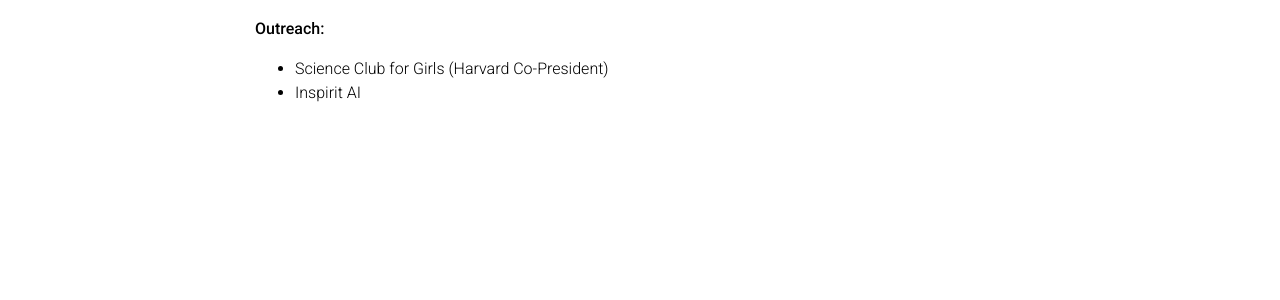
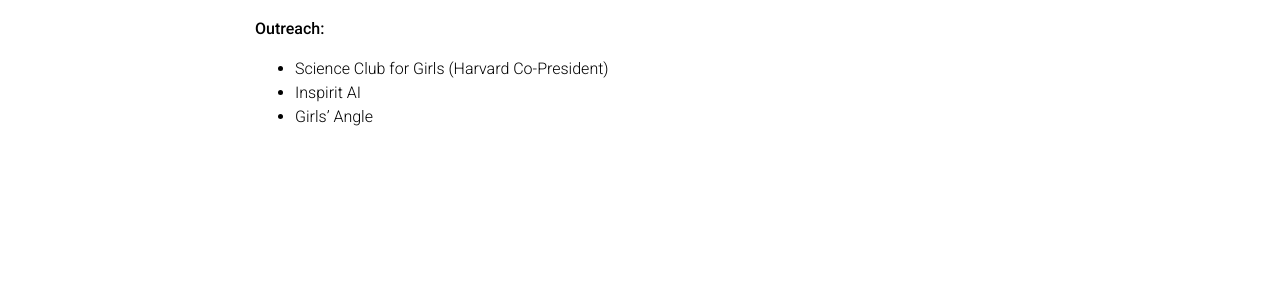
Before and after one commit to kayliehausknecht/kayliehausknecht.github.io, a Jekyll site: the page built from _pages/teaching.md, in a window 1280 px wide. Shown: the part 391-691 px from the top of the page. Built offline with Jekyll 4.4.1, drawn with Linux system fonts in a browser that asks for light colours; comment, search, counter and statistics services are not loaded; a style sheet for code colours, icons or effects is not loaded.

Commit message:
Update teaching.md

```diff
--- a/_pages/teaching.md
+++ b/_pages/teaching.md
@@ -16,3 +16,4 @@
 **Outreach:**
 - Science Club for Girls (Harvard Co-President)
 - Inspirit AI
+- Girls' Angle
```
